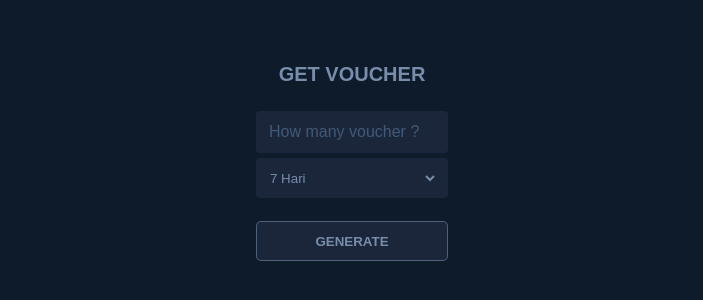
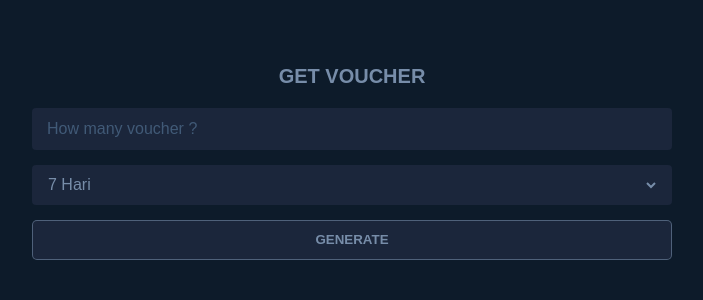
Before and after one commit to coolq4s/website-prev, a plain HTML site: page index.html in a window 1280 px wide. Shown: the part 258-558 px from the top of the page, without its empty margins (288-991 px from the left). Drawn offline with nearby package versions, Linux system fonts and the light colour scheme.

Commit message:
Update index.html

```diff
--- a/index.html
+++ b/index.html
@@ -40,7 +40,6 @@
             align-items: center;
             justify-content: center;
             height: 100% !important;
-            flex: 1 0 100%;
             flex-direction: column;
             position: fixed;
             width: 100%;
@@ -54,37 +53,51 @@
             background-color: #1B263B;
             color: #E0E1DD;
             border-radius: 4px;
-            width: 50vw;
             height: 40px;
         }
         select {
             background-color: transparent;
             border: none;
             color: #E0E1DD;
-            padding-left: 10px;
+            padding-left: 12px;
             margin-right: 10px;
-            width: 95%;
             height: 40px;
             outline: none;
             color: #778DA9;
+            width: 98%;
+            font-size: 12pt;
         }
         .select-custom{
             background-color: #1B263B;
             border: none;
             border-radius: 4px;
-
             height: 40px;
+            margin-bottom: 15px;
+            width: 100%;
+        }
+        option{
+            color: #778DA9;
+            background-color: #1B263B;
+            outline: none;
+            border: none;
+            border-radius: 5px;
+        }
+        input::-webkit-outer-spin-button, input::-webkit-inner-spin-button {
+            -webkit-appearance: none;
+            margin: 0;
         }
         input {
-            margin: 5px 0;
             background-color: #1B263B;
-            border: 0;
+            border: none;
             border-radius: 4px;
             outline: none;
             color: #778DA9;
-
+            cursor: pointer;
             height: 40px;
-            padding-left:13px;
+            width: 100%;
+            padding-left: 15px;
+            margin-bottom: 15px;
+            font-size: 12pt;
         }
         input:focus{
             color: #778DA9;
@@ -96,6 +109,12 @@
             font-size: 12pt;
         }
         .button-container {
+            display: flex;
+            flex-flow: row wrap;
+            overflow: hidden;
+            width: 50% !important;
+        }
+        .button-container-second {
             overflow: hidden;
             margin-right: 20px;
             margin-top: 20px;
@@ -147,6 +166,15 @@
             font-weight: bold;
             color: #778DA9;
             animation: blinkBorderAll 30s infinite;
+        }
+        .button-ExportGenerate:active {
+            outline: 0;
+            border: 1px solid #E0E1DD;
+            box-shadow: 0;
+        }
+        .button-ExportGenerate:focus {
+            outline: 0;
+            border: 1px solid #E0E1DD;
         }
         .button-ExportCopy {
             width: 80px;
@@ -210,17 +238,17 @@
         .button-x:focus {
             outline: none;
         }
-        .center-text{
+        .center-text-title{
             text-align: center;
+            margin-bottom: 20px;
         }
     </style>
 </head>
 <body>
 <div class="parent" id="title">
-    <div id="title" class="center-text">GET VOUCHER</div>
+    <div id="title" class="center-text-title">GET VOUCHER</div>
     <div class="button-container">
         <input type="number" id="numVouchers" min="1" required placeholder="How many voucher ?">
-        <br>
         <div class="select-custom">
             <select id="profile" required>
                 <option value="7d">7 Hari</option>
@@ -234,7 +262,7 @@
         <button onclick="generateVouchers()" class="button-ExportGenerate">GENERATE</button>
     </div>
 </div>
-<div class="button-container">
+<div class="button-container-second">
     <span id="terminalLabel" class="terminal-label">Terminal :</span>
     <button id="exportBtn" class="button-ExportCopy" onclick="exportToPDF()">EXPORT</button>
     <button id="copyBtn" class="button-ExportCopy" onclick="copyToClipboard()">COPY</button>
```
